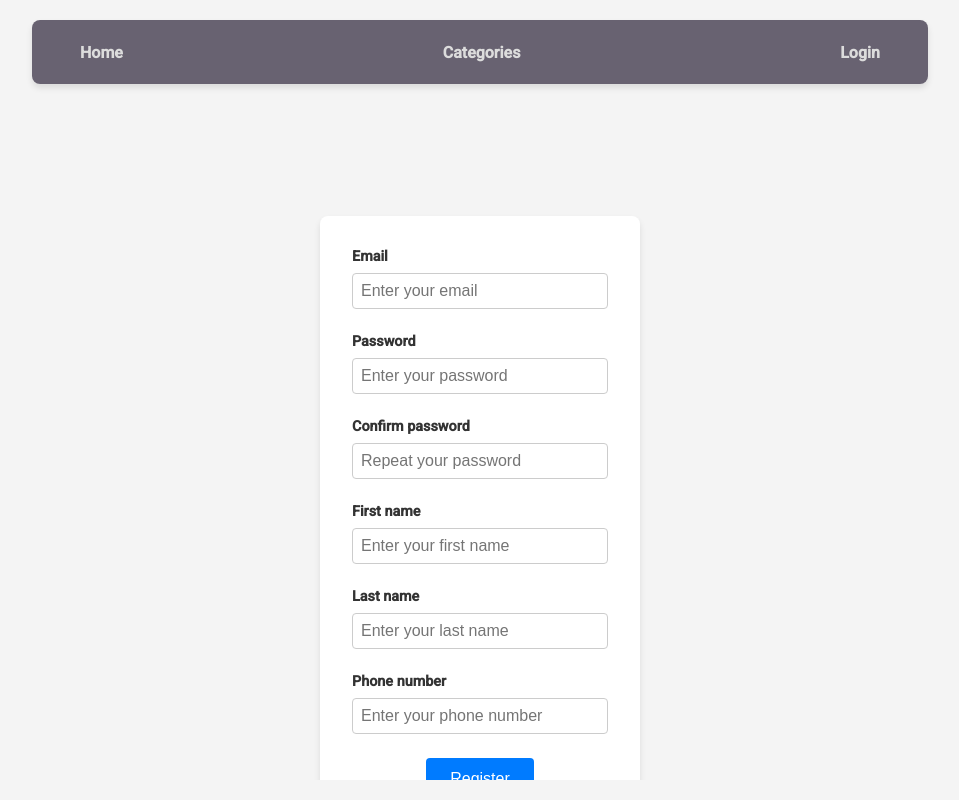
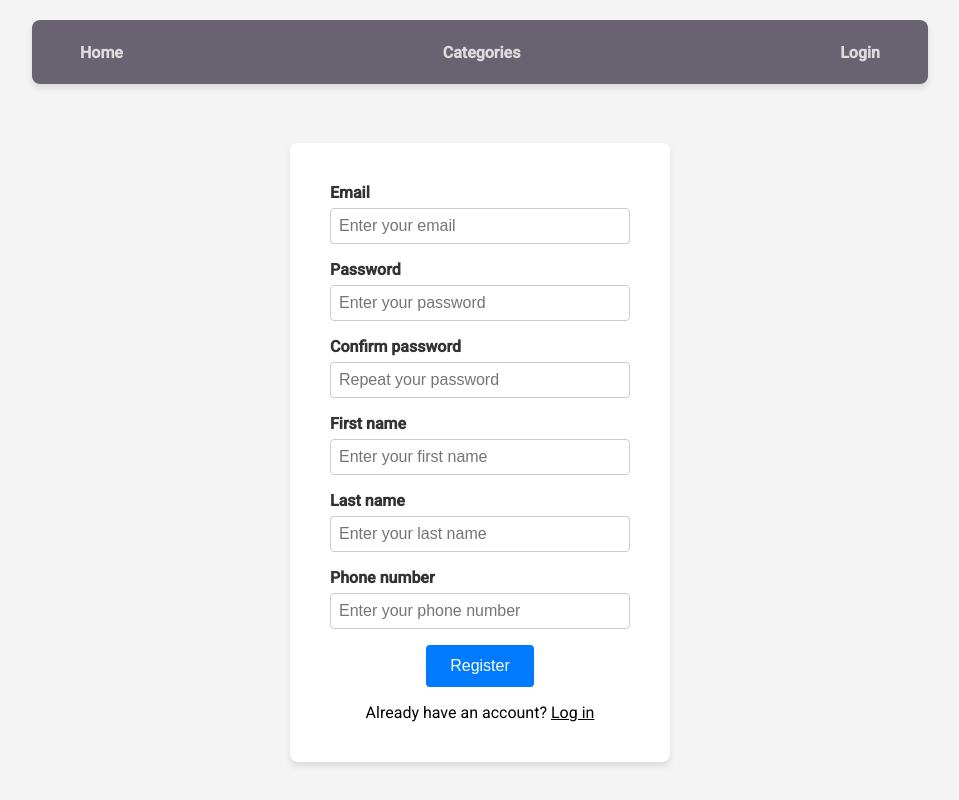
Before and after one commit to piotrsioch/tickets-app-fe, an Angular app: page /register in a window 1280 px wide. Shown: the whole page, without its empty margins (160-1119 px from the left). Built offline with nearby package versions, Linux system fonts and the light colour scheme.

Commit message:
Fix styles of login and register

```diff
--- a/src/app/features/login/login.component.html
+++ b/src/app/features/login/login.component.html
@@ -24,11 +24,18 @@
     </div>
     <div class="tickets-login__buttons">
       <button
+        [disabled]="loginForm.invalid"
         (click)="onLogin()"
         class="tickets-login__button"
       >
         Login
       </button>
     </div>
+    <div
+      (click)="onRegister()"
+      class="tickets-login__register"
+    >
+      <span>Don't have an account? <u>Sign up</u></span>
+    </div>
   </div>
 </div>
--- a/src/app/features/login/login.component.scss
+++ b/src/app/features/login/login.component.scss
@@ -1,34 +1,34 @@
 @use 'mixins';
+@use 'variables';
 
 .tickets-login {
   &__container {
     display: flex;
     justify-content: center;
     align-items: center;
-    height: 100vh;
-
+    height: 100%
   }
 
   &__form {
     background: white;
-    padding: 2rem;
-    border-radius: 8px;
+    padding: variables.$main-size * 10;
+    border-radius: variables.$main-size * 2;
     box-shadow: 0 4px 6px rgba(0, 0, 0, 0.1);
-    width: 320px;
+    width: variables.$main-size * 95;;
     display: flex;
     flex-direction: column;
-    gap: 1.5rem;
+    gap: variables.$main-size * 4;
   }
 
   &__field {
     display: flex;
     flex-direction: column;
-    gap: 0.5rem;
+    gap: variables.$main-size * 1.5;
   }
 
   &__label {
     font-weight: bold;
-    font-size: 0.9rem;
+    font-size: variables.$main-size * 4;
     color: #333;
   }
 
@@ -44,4 +44,9 @@
   &__button {
     @include mixins.default-button();
   }
+
+  &__register {
+    cursor: pointer;
+    margin: 0 auto;
+  }
 }
--- a/src/app/features/login/login.component.ts
+++ b/src/app/features/login/login.component.ts
@@ -1,5 +1,5 @@
 import { Component, inject } from '@angular/core';
-import { FormBuilder, ReactiveFormsModule } from '@angular/forms';
+import { FormBuilder, ReactiveFormsModule, Validators } from '@angular/forms';
 import { AuthService } from '../../core/services/auth.service';
 import { Router } from '@angular/router';
 import { ToastService } from '../../core/services/toast.service';
@@ -18,8 +18,8 @@ export class LoginComponent {
   router = inject(Router);
 
   loginForm = this.formBuilder.group({
-    email: [''],
-    password: [''],
+    email: ['', [Validators.required, Validators.email]],
+    password: ['', [Validators.required, Validators.minLength(6)]],
   });
 
   async onLogin() {
@@ -37,4 +37,8 @@ export class LoginComponent {
       this.toastService.show('Error during login', ToastSeverity.ERROR);
     }
   }
+
+  async onRegister() {
+    await this.router.navigate(['/register']);
+  }
 }
--- a/src/app/features/register/register.component.html
+++ b/src/app/features/register/register.component.html
@@ -60,11 +60,18 @@
     </div>
     <div class="tickets-register__buttons">
       <button
+        [disabled]="registerForm.invalid"
         (click)="onRegister()"
         class="tickets-register__button"
       >
         Register
       </button>
     </div>
+    <div
+      (click)="onLogin()"
+      class="tickets-register__login"
+    >
+      <span>Already have an account? <u>Log in</u></span>
+    </div>
   </div>
 </div>
--- a/src/app/features/register/register.component.scss
+++ b/src/app/features/register/register.component.scss
@@ -1,34 +1,35 @@
 @use 'mixins';
+@use 'variables';
 
 .tickets-register {
   &__container {
     display: flex;
     justify-content: center;
     align-items: center;
-    height: 100vh;
+    height: 100%;
     background-color: #f4f4f4;
   }
 
   &__form {
     background: white;
-    padding: 2rem;
-    border-radius: 8px;
+    padding: variables.$main-size * 10;
+    border-radius: variables.$main-size * 2;;
     box-shadow: 0 4px 6px rgba(0, 0, 0, 0.1);
-    width: 320px;
+    width: variables.$main-size * 95;;
     display: flex;
     flex-direction: column;
-    gap: 1.5rem;
+    gap: variables.$main-size * 4;
   }
 
   &__field {
     display: flex;
     flex-direction: column;
-    gap: 0.5rem;
+    gap: variables.$main-size * 1.5;
   }
 
   &__label {
     font-weight: bold;
-    font-size: 0.9rem;
+    font-size: variables.$main-size * 4;
     color: #333;
   }
 
@@ -44,4 +45,9 @@
   &__button {
    @include mixins.default-button();
   }
+
+  &__login {
+    cursor: pointer;
+    margin: 0 auto;
+  }
 }
--- a/src/app/features/register/register.component.ts
+++ b/src/app/features/register/register.component.ts
@@ -1,9 +1,10 @@
 import { Component, inject } from '@angular/core';
-import { FormBuilder, ReactiveFormsModule } from '@angular/forms';
+import { FormBuilder, ReactiveFormsModule, Validators } from '@angular/forms';
 import { AuthService } from '../../core/services/auth.service';
 import { ToastSeverity } from '../../core/services/types/toast.model';
 import { ToastService } from '../../core/services/toast.service';
 import { Router } from '@angular/router';
+import { passwordMatchValidator } from '../../shared/functions/password-match.validator';
 
 @Component({
   selector: 'tickets-register',
@@ -17,14 +18,17 @@ export class RegisterComponent {
   toastService = inject(ToastService);
   router = inject(Router);
 
-  registerForm = this.formBuilder.group({
-    email: [''],
-    password: [''],
-    confirmPassword: [''],
-    firstName: [''],
-    lastName: [''],
-    phoneNumber: [''],
-  });
+  registerForm = this.formBuilder.group(
+    {
+      email: ['', [Validators.required, Validators.email]],
+      password: ['', [Validators.required, Validators.minLength(6)]],
+      confirmPassword: ['', [Validators.required, Validators.minLength(6)]],
+      firstName: ['', [Validators.required]],
+      lastName: ['', [Validators.required]],
+      phoneNumber: ['', [Validators.pattern(/^(\+48)?\s?\d{9}$/)]],
+    },
+    { validators: passwordMatchValidator }
+  );
 
   async onRegister() {
     try {
@@ -51,4 +55,8 @@ export class RegisterComponent {
       this.toastService.show('Error during register', ToastSeverity.ERROR);
     }
   }
+
+  async onLogin() {
+    await this.router.navigate(['/login']);
+  }
 }
--- /dev/null
+++ b/src/app/shared/functions/password-match.validator.ts
@@ -0,0 +1,11 @@
+import { AbstractControl, ValidationErrors } from '@angular/forms';
+
+export function passwordMatchValidator(control: AbstractControl): ValidationErrors | null {
+  const password = control.get('password')?.value;
+  const confirmPassword = control.get('confirmPassword')?.value;
+
+  if (password !== confirmPassword) {
+    return { passwordsMismatch: true };
+  }
+  return null;
+}
--- a/src/assets/styles/_mixins.scss
+++ b/src/assets/styles/_mixins.scss
@@ -35,6 +35,10 @@
   &:hover {
     background-color: $hover-bg-color;
   }
+
+  &:disabled {
+    cursor: not-allowed;
+  }
 }
 
 @mixin modal-styles {
```
